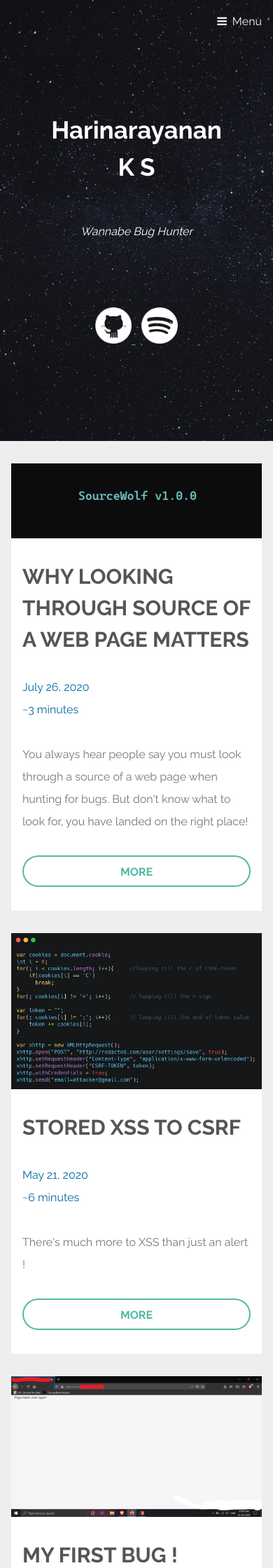
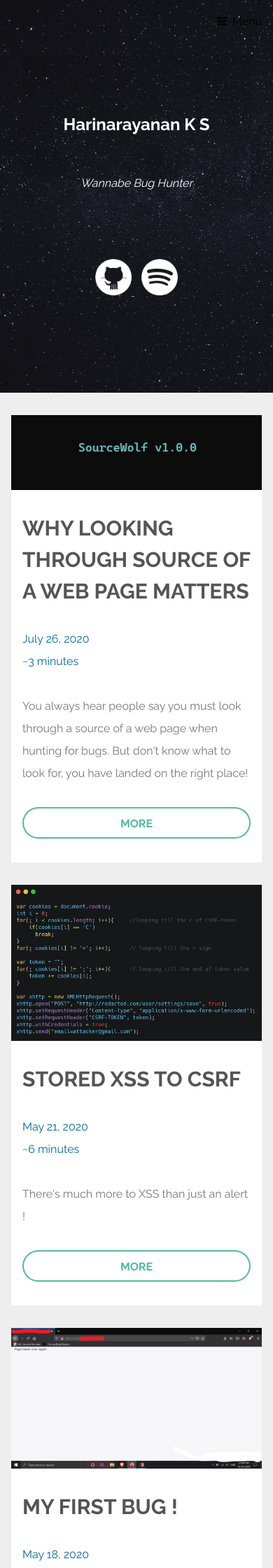
Before and after one commit to ksharinarayanan/ksharinarayanan.github.io, a Jekyll site: the page built from index.html, in a window 390 px wide. Shown: the top 2240 px of the page at 70% size. Built offline with Jekyll 4.4.1, drawn with Linux system fonts in a browser that asks for light colours; the list of posts is cut into pages by our own code.

Commit message:
Name font size reduced

```diff
--- a/assets/css/main.css
+++ b/assets/css/main.css
@@ -4209,6 +4209,9 @@
     #banner {
         padding: 11em 0 9em 0;
     }
+    #banner h2 {
+        font-size: 35px
+    }
 }
 
 @media screen and (max-width: 1280px) {
@@ -4217,7 +4220,7 @@
     }
 
     #banner h2 {
-        font-size: 2em;
+        font-size: 35px
     }
 }
 
@@ -4233,7 +4236,7 @@
     }
 
     #banner h2 {
-        font-size: 1.5em;
+        font-size: 3em;
     }
 
     #banner p {
@@ -4251,6 +4254,10 @@
     }
 
     #banner .icon {
+        font-size: 1.5em;
+    }
+
+    #banner h2 {
         font-size: 1.5em;
     }
 }
--- a/index.html
+++ b/index.html
@@ -4,7 +4,7 @@
 ---
 
 	<head>
-		<title>Micha3lb3n's blog !</title>
+		<title>Micha3lb3n's blog</title>
 	</head>
 	<style>
 		html {
@@ -32,30 +32,10 @@
 	</style>
 
 
-	<header id="header" class="alt">
-		<a href="#nav">Menu</a>
-	</header>
-
-	<nav id="nav">
-		<ul class="links">
-			<li><a href="/">Home</a></li>
-		</ul>
-	</nav>
-
-
 	<section id="banner">
-		<!--
-		<i class="icon fa-diamond"></i>
-		<h2>Michaelben's blog</h2>
-		<p>Hack for good !</p>
-
-		<ul class="actions">
-			<li><a href="#bugs" class="button big special">Psst..read below !</a></li>
-		</ul>
-		-->
 
 		<section id="banner">
-            <h2 style="text-transform: none; font-size: 35px">
+            <h2 style="text-transform: none;">
                 Harinarayanan K S
             </h2>
             <p style="text-transform: none; margin-top: 50px">
@@ -165,9 +145,9 @@
                 : "I was listening to ";
 
             musicInfo +=
-                "<br><p style='margin-top: 20px; font-size: 20px;'>" +
+                "<br><p style='margin-top: 20px; font-size: 20px;text-transform: none '>" +
                 song +
-                " by " +
+                " By " +
                 artist +
                 "</p>";
 
```
